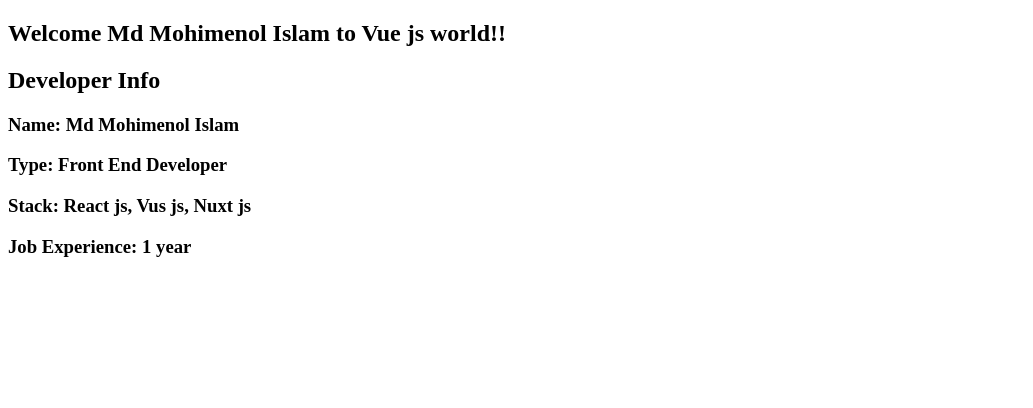
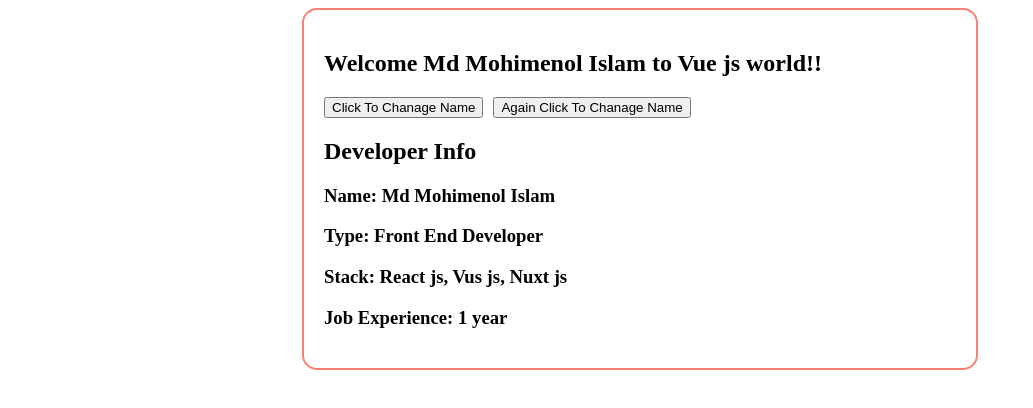
Before and after one commit to Mohimenol-Islam-Munna/VUE-JS, a Vue app in the folder cli/all_core_concept/: page / in a window 1280 px wide. Shown: the top 408 px of the page, without its empty margins (0-1033 px from the left). Built offline with nearby package versions, Linux system fonts and the light colour scheme.

Commit message:
event with parameter

```diff
--- a/cli/all_core_concept/src/App.vue
+++ b/cli/all_core_concept/src/App.vue
@@ -13,14 +13,32 @@ export default {
       stackName: "React js, Vus js, Nuxt js",
       jobExperience: 1,
     }
-  }
+  },
+  methods: {
+    nameChangeHandler(nameArg) {
+      console.log("name change handler : ", nameArg);
+      this.name = nameArg;
+    }
+  },
 }
 </script>
 
 
 <template>
-  <h2>Welcome {{ name }} to Vue js world!!</h2>
-  <div>
-    <Developer :name="name" :type="type" :stack-name="stackName" :job-experience="jobExperience" />
+  <div style="width: 50%; margin: auto; border: 2px solid salmon; padding: 20px; border-radius: 15px;">
+    <h2>Welcome {{ name }} to Vue js world!!</h2>
+
+    <button v-on:click="nameChangeHandler('Md Ifti')" style="margin-right: 10px;">
+      Click To Chanage Name
+    </button>
+
+    <button @click="nameChangeHandler('New Md Ifti')">
+      Again Click To Chanage Name
+    </button>
+
+
+    <div>
+      <Developer :name="name" :type="type" :stack-name="stackName" :job-experience="jobExperience" />
+    </div>
   </div>
 </template>
```
